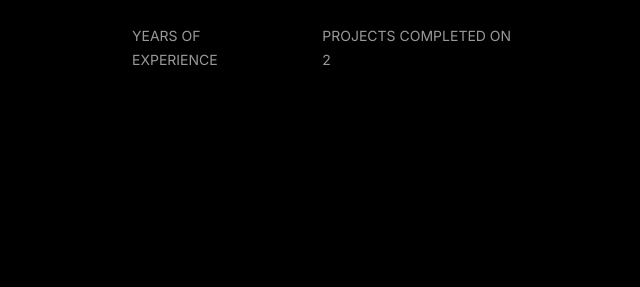
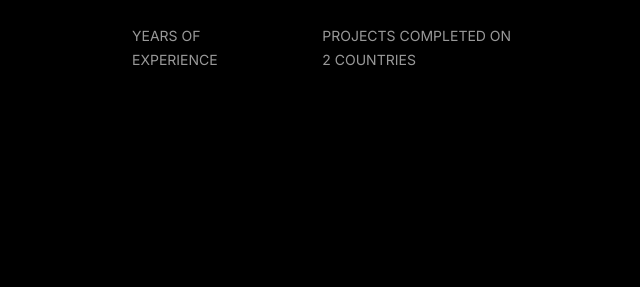
Before and after one commit to musakavus/render_test_django, a Django app: page / in a window 1280 px wide. Shown: the part 854-1141 px from the top of the page, without its empty margins (288-928 px from the left). Run offline with Django 4.2, Linux system fonts and the light colour scheme; parts of the project's set-up code (start-up, migrations or seed data) failed here and were passed over.

Commit message:
some updated

```diff
--- a/templates/home1.html
+++ b/templates/home1.html
@@ -273,7 +273,7 @@
                             </div>
                             <div class="right scroll-animation" data-animation="fade_from_right">
                                 <h1>182+</h1>
-                                <p>projects completed on <br>2</p>
+                                <p>projects completed on <br>2 countries</p>
                             </div>
                         </div>
                     </div>
```
